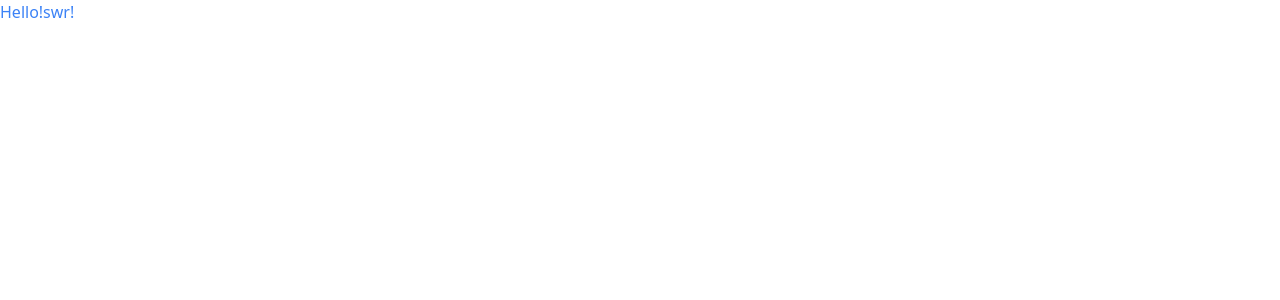
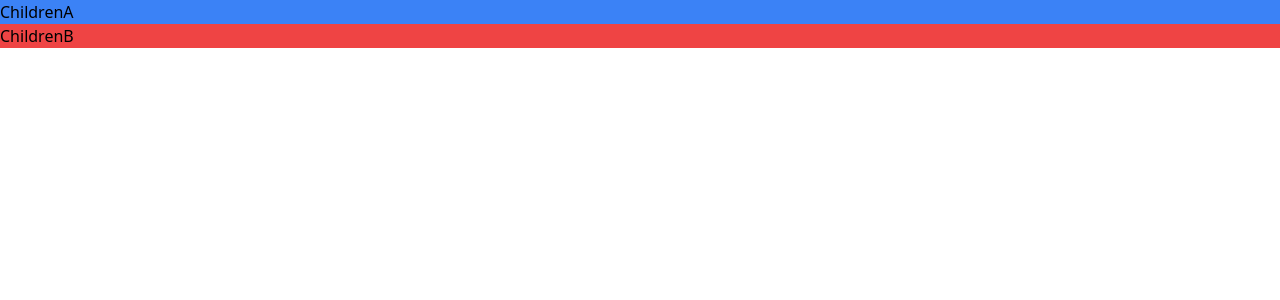
Before and after one commit to kensiiwasaki/study-useSWR, a Next.js app: page /swr in a window 1280 px wide. Shown: the top 300 px of the page. Built offline with nearby package versions, Linux system fonts and the light colour scheme.

Commit message:
add: テストファイル作成

```diff
--- a/src/pages/swr.tsx
+++ b/src/pages/swr.tsx
@@ -1,7 +1,20 @@
-import type { NextPage } from "next";
+import type { NextPage } from 'next'
 
 const Page: NextPage = () => {
-  return <div className="text-blue-500">Hello!swr!</div>;
-};
+  return (
+    <>
+      <ChildrenA />
+      <ChildrenB />
+    </>
+  )
+}
 
-export default Page;
+const ChildrenA = () => {
+  return <div className="bg-blue-500">ChildrenA</div>
+}
+
+const ChildrenB = () => {
+  return <div className="bg-red-500">ChildrenB</div>
+}
+
+export default Page
```
